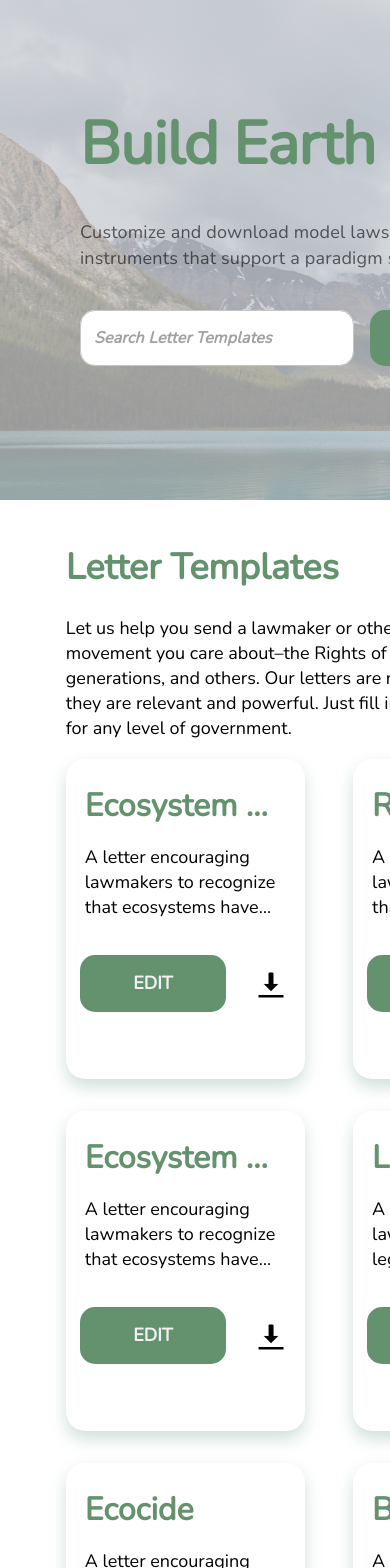
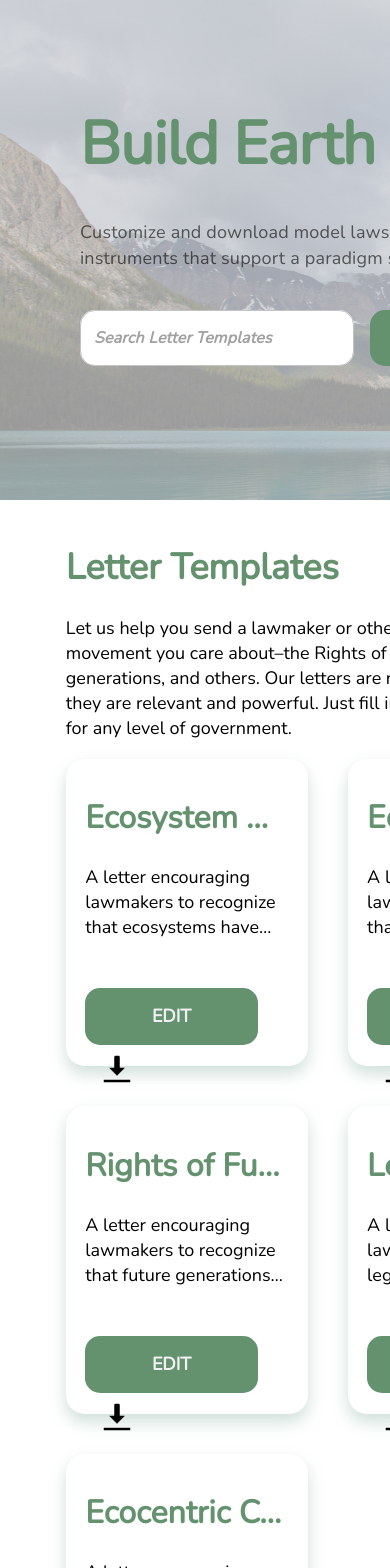
Before and after one commit to cornellh4i/earth-law-center, a React (Create React App) app in the folder client/: page /letters in a window 390 px wide. Shown: the top 1568 px of the page. Built offline with nearby package versions, Linux system fonts and the light colour scheme.

Commit message:
fix large screen responsiveness

```diff
--- a/client/src/components/Button/Button.css
+++ b/client/src/components/Button/Button.css
@@ -89,7 +89,7 @@
 
 /* Edit button for TemplateCard */
 .card-edit-btn {
-  width: 72%;
+  width: 85%;
   height: 57px;
   padding: 16px;
   background:
@@ -143,12 +143,14 @@
 .card-download-btn {
   border: none;
   background-color: transparent;
-  margin-bottom: 1%;
+  padding:0;
+  transform: translateY(0.5rem) translateX(1rem);
+  max-width: 2rem;
   cursor: pointer;
 }
 
 .card-download-btn img {
-  width: 38%;
+  width: 100%;
 }
 
 /* White median with black text, black border, and left pointing arrow */
--- a/client/src/components/TemplateCard/TemplateCard.css
+++ b/client/src/components/TemplateCard/TemplateCard.css
@@ -2,14 +2,9 @@
 
 .card-container,
 .card-letter-container {
-    height: 20rem;
+    height: 18rem;
     border-radius: 1.2rem;
-    padding-left: 1%;
-    flex-direction: column;
-    justify-content: center;
-    align-items: flex-start;
-    backface-visibility: hidden;
-    /* min-width: 300px; */
+    padding: 8% 8% 0%;
     box-shadow: 0rem 0.5rem 1rem rgba(69, 130, 108, 0.25);
 }
 
@@ -23,36 +18,13 @@
 
 .card-text-container,
 .card-image-text-container {
-    padding-left: 5%;
-    width: 95%;
-    height: 48%;
-    margin-left: 2%;
-    margin-top: 0;
-    display: flex;
-    flex-direction: column;
-    justify-content: center;
-    align-items: flex-start;
+    height: 12rem;
 }
 
 .card-btn-container {
-    width: 100%;
-    height: 20%;
-    margin-left: 5%;
-    margin-top: 18%;
-    margin-bottom: 2%;
     display: flex;
-    flex-direction: row;
+    flex-direction: column;
     justify-items: space-between;
-}
-
-.card-title-container {
-    max-width: 70%;
-    max-height: 30%;
-}
-
-.title-container {
-    max-width: 90%;
-    max-height: 30%;
 }
 
 .card-title {
@@ -66,11 +38,12 @@
     white-space: nowrap;
     text-overflow: ellipsis;
     display: block;
-    overflow: hidden
+    overflow: hidden;
+    padding-bottom: 0.5rem;
 }
 
 .download-img {
-    width: 30%;
+    width: 20%;
     margin: 0;
 }
 
@@ -85,16 +58,7 @@
     overflow: hidden;
     -webkit-line-clamp: 3;
     -webkit-box-orient: vertical;
-    min-width: 0;
-    max-width: 90%;
-}
-
-.card-image-text-container {
-    padding-top: 10%;
-    padding-left: 5%;
-    flex-direction: row;
-    justify-content: flex-start;
-    align-content: space-between;
+    height: 60%;
 }
 
 /* The card text container when it is a letter */
@@ -129,6 +93,4 @@
     font-size: 18px;
     line-height: 25px;
     color: #000000;
-    margin-top: 20%;
-    margin-bottom: 2%;
 }
--- a/client/src/components/TemplateCard/TemplateCard.jsx
+++ b/client/src/components/TemplateCard/TemplateCard.jsx
@@ -1,5 +1,4 @@
 import React, { useState } from "react";
-import Box from "@mui/material/Box";
 import "./TemplateCard.css";
 import Button from "../Button/Button.jsx";
 import downloadbtn from "./assets/download-btn.png";
@@ -87,7 +86,7 @@ const TemplateCard = (props) => {
 
   var card_content = (
     <div className="card-text-container">
-      <p className="card-category">{props.category}</p>
+      <div className="card-category">{props.category}</div>
       <div className="title-container">
         <h1 className="card-title">{props.title}</h1>
       </div>
@@ -134,10 +133,13 @@ const TemplateCard = (props) => {
     <div className="card-ensure-shadow">
       <div className={props.letter ? "card-letter-container" : "card-container"}>
         {/* only render the TemplateCard's tag if it is a law card, not a letter card */}
+        <div>
           {card_content}
+        </div>
+        <div className="card-btn-container">
           {props.docID == "" ? (
             // Render the following if there is no doc ID
-          <div className="card-btn-container">
+            <div>
               <Button css="card-edit-btn" handleClick={edit} text="EDIT"></Button>
               <button className="card-download-btn" onClick={edit}>
                 <img className="download-img" src={downloadbtn} alt="download" />
@@ -154,7 +156,7 @@ const TemplateCard = (props) => {
             </div>
           ) : (
             // Render the following if a docID exists
-          <div className="card-btn-container">
+            <div>
               <Button css="card-edit-btn" handleClick={edit} text="EDIT"></Button>
               <button className="card-download-btn" onClick={download}>
                 <img className="download-img" src={downloadbtn} alt="download" />
@@ -170,6 +172,7 @@ const TemplateCard = (props) => {
           )}
         </div>
       </div>
+    </div>
   );
 };
 
--- a/client/src/components/TemplateList/TemplateList.jsx
+++ b/client/src/components/TemplateList/TemplateList.jsx
@@ -18,8 +18,6 @@ function dataList({ data, checked }) {
         title={item.title}
         summary={item.summary}
         letter={item.letter}
-        // edit={item.edit}
-        // download={item.download}
         preview={item.preview}
         law={item.law}
         jurisdiction={item.jurisdiction}
--- a/client/src/pages/LettersDisplay/LettersDisplay.css
+++ b/client/src/pages/LettersDisplay/LettersDisplay.css
@@ -1,7 +1,3 @@
-  .letter-template-box{
-    columns:3;
-  }
-
 .letter-content-box{
   padding-top:2%;
   padding-left:7%;
--- a/client/src/pages/LettersDisplay/LettersDisplay.jsx
+++ b/client/src/pages/LettersDisplay/LettersDisplay.jsx
@@ -5,8 +5,9 @@ import './LettersDisplay.css';
 import Header from '../../components/Header/Header';
 import Footer from '../../components/Footer/Footer';
 import MultiSelectFilter from '../../components/MultiSelectFilter/MultiSelectFilter'
+import Masonry from '@mui/lab/Masonry';
 import LetterData from '../../data/LetterData'
-import TemplateList from '../../components/TemplateList/TemplateList.jsx'
+import TemplateCard from "../../components/TemplateCard/TemplateCard.jsx"
 
 
 /** Component for Letters Page */
@@ -35,14 +36,28 @@ const LettersDisplay = () => {
     <div>
       <Header title="Build Earth Letters" description="Customize and download model laws, resolutions, and other legal instruments that support a paradigm shift to better protect the planet. " hasSearch={true} searchBarPlaceholder="Search Letter Templates" handleSearch={searchData}></Header>
       <div className="letters-body-box">
-        {/* <div className="side-box">
-        <MultiSelectFilter setCheckedParent={setChecked} />
-        </div> */}
         <div className="letter-content-box">
           <h1 className="card-heading-title">Letter Templates</h1>
           <p className="card-description">Let us help you send a lawmaker or other decision-maker an informed letter about an Earth law movement you care about–the Rights of Nature, human environmental rights, rights of future generations, and others. Our letters are regularly updated with the most relevant information to ensure they are relevant and powerful. Just fill in a bit of information and download your letter now! These work for any level of government.</p>
           <div className="letter-template-box">
-            <TemplateList data={data} checked={checked} />
+            <Masonry columns={3} spacing={1}>
+            {
+                data.map((item) => (
+                <TemplateCard
+                  key={item.id}
+                  className='template-card'
+                  title={item.title}
+                  summary={item.summary}
+                  letter={item.letter}
+                  preview={item.preview}
+                  law={item.law}
+                  jurisdiction={item.jurisdiction}
+                  currentFilter={checked}
+                  docID={item.docID}
+                  pdf={item.pdf}
+                />
+              ))}
+            </Masonry>
           </div>
         </div>
       </div>
```
Lines whose indentation alone changed are shown as unchanged.
